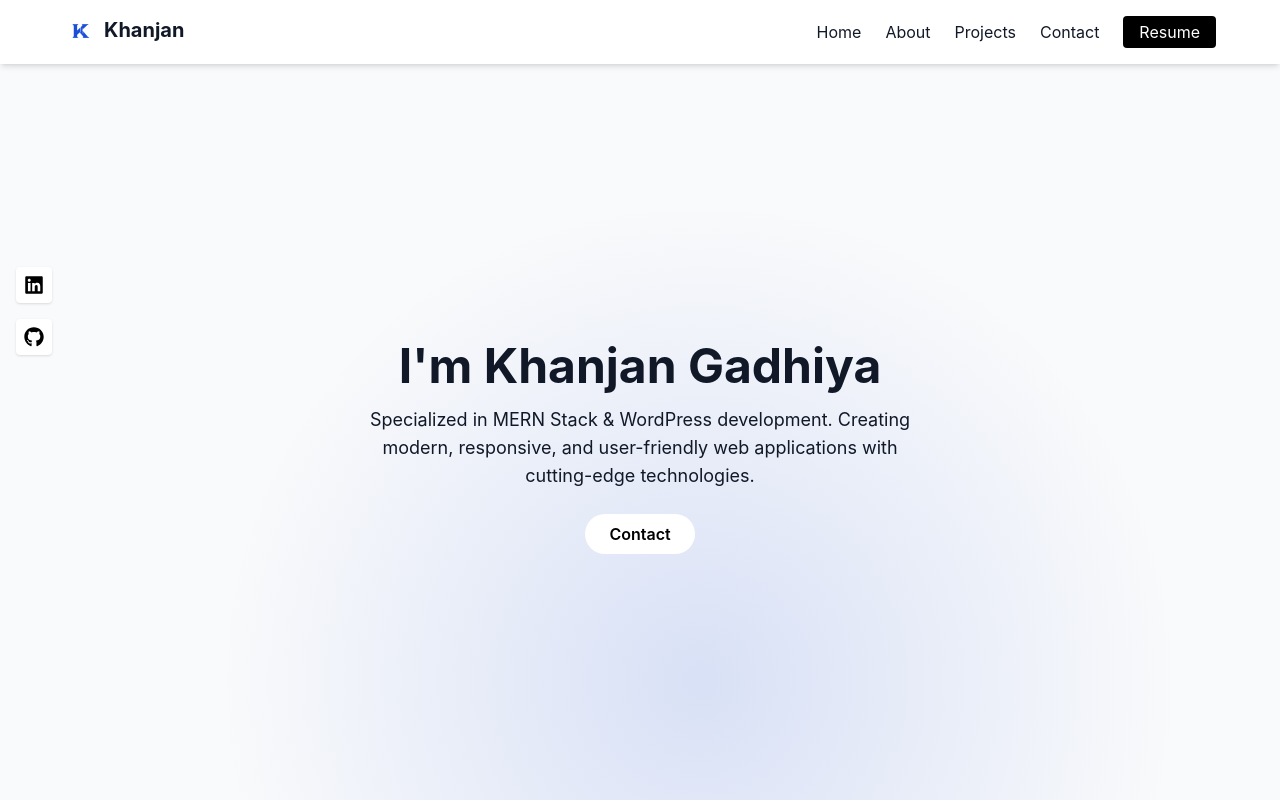
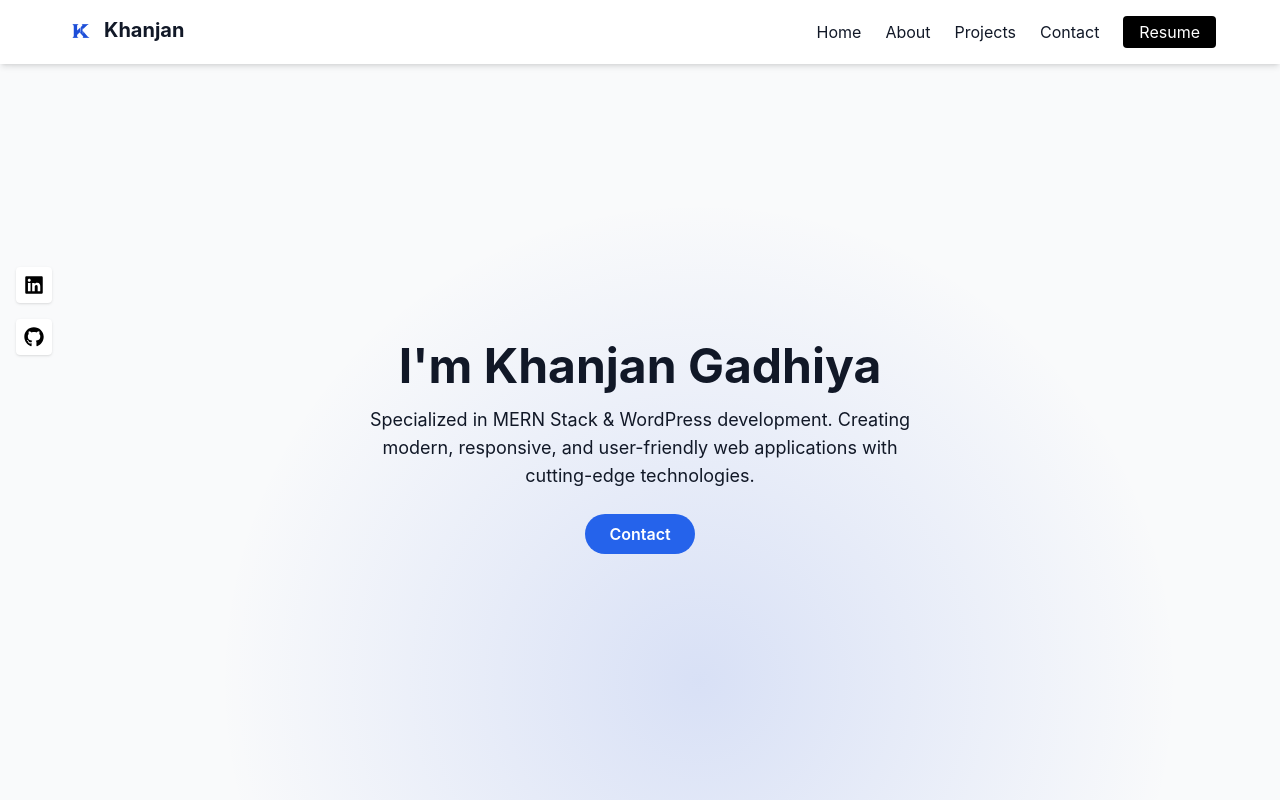
Before and after one commit to Khanjan10/portfolio, a React (Create React App) app: page / in a window 1280 px wide. Shown: the top 800 px of the page. Built offline with nearby package versions, Linux system fonts and the light colour scheme.

Commit message:
Changes button design

```diff
--- a/src/components/Hero.js
+++ b/src/components/Hero.js
@@ -32,7 +32,7 @@ const Hero = () => {
         </p>
         <a
           href="#contact"
-          className="mt-6 inline-block px-6 py-2 bg-white text-black font-semibold rounded-full hover:bg-gray-200"
+          className="mt-6 inline-block px-6 py-2 bg-blue-600 text-white font-semibold rounded-full hover:bg-blue-700 transition"
         >
           Contact
         </a>
```
